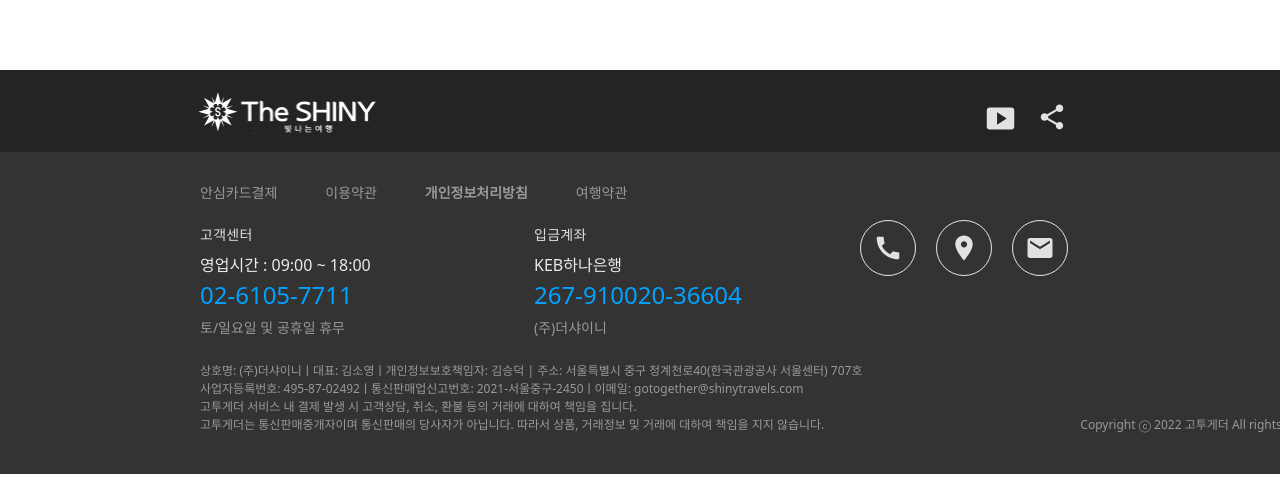
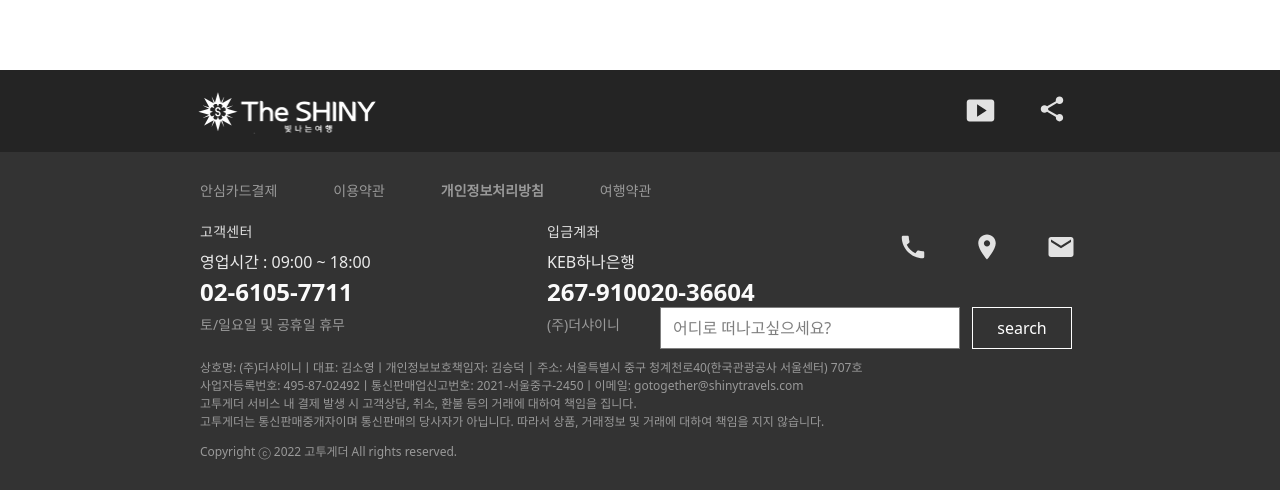
Before and after one commit to Jeong-hoyun/re-gotogether, a Next.js app: page / in a window 1280 px wide. Shown: the part 2142-2632 px from the top of the page. Built offline with nearby package versions, Linux system fonts and the light colour scheme; no server answers.

Commit message:
styles: edit style of footer

```diff
--- a/components/common/footer.jsx
+++ b/components/common/footer.jsx
@@ -9,24 +9,25 @@ import Mail from "../Logo/Mail.jsx";
 
 export default function Footer() {
   return (
-    <footer className="bg-gray-800 mt-24 pb-10 relative">
+    <footer className="bg-gray-800 mt-24 pb-8 relative">
       {/* logo */}
       <div className="mb-2 bg-footer-color">
-        <div className="md:mx-44 lg:mx-44 p-2 xl:py-3 xl:px-5 md:py-3 md:px-5 w-56 mb-7 transition-all">
+        <div className="md:mx-44 lg:mx-44 xl:px-5 md:px-5 w-56 mb-7 py-3 transition-all">
           <div className="mt-2">
             <Image src={company_logo2} alt="company_logo" />
           </div>
         </div>
 
         <a
-          href="#"
-          className="hidden xl:block xl:absolute xl:w-7 xl:right-[268px] xl:top-8"
+          href="https://www.youtube.com/watch?list=TLGGJtDTxTICk8AxODEwMjAyMg&v=Jm3TiJ5lFKQ&feature=emb_title&ab_channel=GoTogether"
+          target="blank"
+          className="hidden xl:block xl:absolute xl:w-7 xl:right-[268px] xl:top-6 xl:mr-5 hover:opacity-75 transition-all"
         >
           <Youtube />
         </a>
         <a
-          href="#"
-          className="hidden xl:block xl:absolute xl:w-7 xl:right-[215px] xl:top-8"
+          href="javascript:void(0);"
+          className="hidden xl:block xl:absolute xl:w-7 xl:right-[215px] xl:top-6 hover:opacity-75 transition-all"
         >
           <Share width="10" height="10" fill="blue" />
         </a>
@@ -34,17 +35,25 @@ export default function Footer() {
 
       {/* logo */}
 
-      <div className="hidden xl:block xl:float-right xl:pr-48 xl:mt-10 ">
+      <div className="hidden xl:block xl:float-right xl:pr-48 xl:mt-10">
         <a
-          href="#"
-          className="inline-block p-3 mr-5 border rounded-full divide-double"
+          href="tel:+822-6105-7711"
+          className="inline-block p-3 mr-5 hover:opacity-75 transition-all"
         >
           <Call />
         </a>
-        <a href="#" className="inline-block p-3 mr-5 border rounded-full">
+        <a
+          href="https://goo.gl/maps/7RHLh3qouDBQCDMM8"
+          target="blank"
+          className="inline-block p-3 mr-5 hover:opacity-75 transition-all"
+        >
           <Location />
         </a>
-        <a href="#" className="inline-block p-3 mr-5 border rounded-full">
+        <a
+          href="mailto:gotogether@shinytravels.com"
+          target="blank"
+          className="inline-block p-3 hover:opacity-75 transition-all"
+        >
           <Mail />
         </a>
       </div>
@@ -52,19 +61,19 @@ export default function Footer() {
       {/* 안심카드결제 | 이용약관 | 개인정보처리방침 | 여행약관 */}
 
       <div className="xl:pl-2 xl:mx-48 md:pl-2 md:mx-48 mb-5 mx-2 transition-all">
-        <div className="md:justify-between">
-          <div className="container w-[500px]">
-            <span className="mr-4 text-sm text-gray-400">안심카드결제</span>
-            <span className="mt-4 mr-4 text-sm text-gray-400 sm:ml-4 sm:pl-4 sm:py-2 sm:mt-0">
+        <div className="container w-[500px] text-sm text-gray-400">
+          <span className="mr-6 cursor-pointer transition-all hover:text-white hover:opacity-75">
+            안심카드결제
+          </span>
+          <span className="mt-4 mr-6 sm:ml-4 sm:pl-4 cursor-pointer transition-all hover:text-white hover:opacity-75">
             이용약관
           </span>
-            <span className="mt-4 mr-4 text-sm font-semibold text-gray-400 sm:ml-4 sm:pl-4 sm:py-2 sm:mt-0">
+          <span className="mt-4 mr-6 sm:ml-4 sm:pl-4 cursor-pointer transition-all font-semibold hover:text-white hover:opacity-75">
             개인정보처리방침
           </span>
-            <span className="mt-4 text-sm text-gray-400 text-s sm:ml-4 sm:pl-4 sm:py-2 sm:mt-0">
+          <span className="mt-4 sm:ml-4 sm:pl-4 cursor-pointer transition-all hover:text-white hover:opacity-75">
             여행약관
           </span>
-          </div>
         </div>
       </div>
 
@@ -79,7 +88,7 @@ export default function Footer() {
             <li className="text-base text-gray-200">
               영업시간 : 09:00 ~ 18:00
             </li>
-            <li className="mb-1 text-2xl font-medium text-gray-100 text-number-color">
+            <li className="mb-1 text-xl md:text-2xl xl:text-2xl text-gray-100 font-semibold text-[#00A3FF]">
               02-6105-7711
             </li>
             <li className="mb-1 text-sm text-gray-400">
@@ -93,7 +102,7 @@ export default function Footer() {
           </h2>
           <ul className="mb-6 text-lg list-none">
             <li className="text-base text-gray-200">KEB하나은행</li>
-            <li className="mb-1 text-2xl font-medium text-gray-100 text-number-color">
+            <li className="mb-1 text-xl md:text-2xl xl:text-2xl text-gray-100 font-semibold text-[#00A3FF]">
               267-910020-36604
             </li>
             <li className="mb-1 text-sm text-gray-400">(주)더샤이니</li>
@@ -104,26 +113,39 @@ export default function Footer() {
         {/* 상호명 | 주소 | 카피라이트 */}
 
         <div className="container flex flex-col flex-wrap xl:ml-48 md:ml-48 pl-2 bg-gray-800 transition-all">
-          <p className="text-xs text-gray-400 text-left">
+          <p className="text-xs text-gray-400">
             상호명: (주)더샤이니ㅣ대표: 김소영ㅣ개인정보보호책임자: 김승덕 |
             주소: 서울특별시 중구 청계천로40(한국관광공사 서울센터) 707호
           </p>
-          <p className="text-xs text-gray-400 text-left">
+          <p className="text-xs text-gray-400">
             사업자등록번호: 495-87-02492ㅣ통신판매업신고번호:
             2021-서울중구-2450ㅣ이메일: gotogether@shinytravels.com
           </p>
-          <p className="text-xs text-gray-400 text-left">
+          <p className="text-xs text-gray-400">
             고투게더 서비스 내 결제 발생 시 고객상담, 취소, 환불 등의 거래에
             대하여 책임을 집니다.
           </p>
-          <p className="text-xs text-center text-gray-400 sm:text-left">
+          <p className="text-xs text-gray-400">
             고투게더는 통신판매중개자이며 통신판매의 당사자가 아닙니다. 따라서
             상품, 거래정보 및 거래에 대하여 책임을 지지 않습니다.
-            <a className="ml-64">
+          </p>
+          <p className="text-xs text-gray-400 mt-3">
             Copyright ⓒ 2022 고투게더 All rights reserved.
-            </a>
           </p>
         </div>
+      </div>
+      <div className="absolute right-[13rem] xl:bottom-[9rem] transition-all">
+        <input
+          type="text"
+          className="hidden xl:block xl:float-left xl:mr-3 xl:w-[300px] transition-all"
+          placeholder="어디로 떠나고싶으세요?"
+        />
+        <button
+          type="text"
+          className="hidden xl:block xl:float-right w-[100px] bg-transparent text-white border border-white hover:bg-[#eee]/10 transition-all"
+        >
+          search
+        </button>
       </div>
     </footer>
   );
```
Lines whose indentation alone changed are shown as unchanged.
